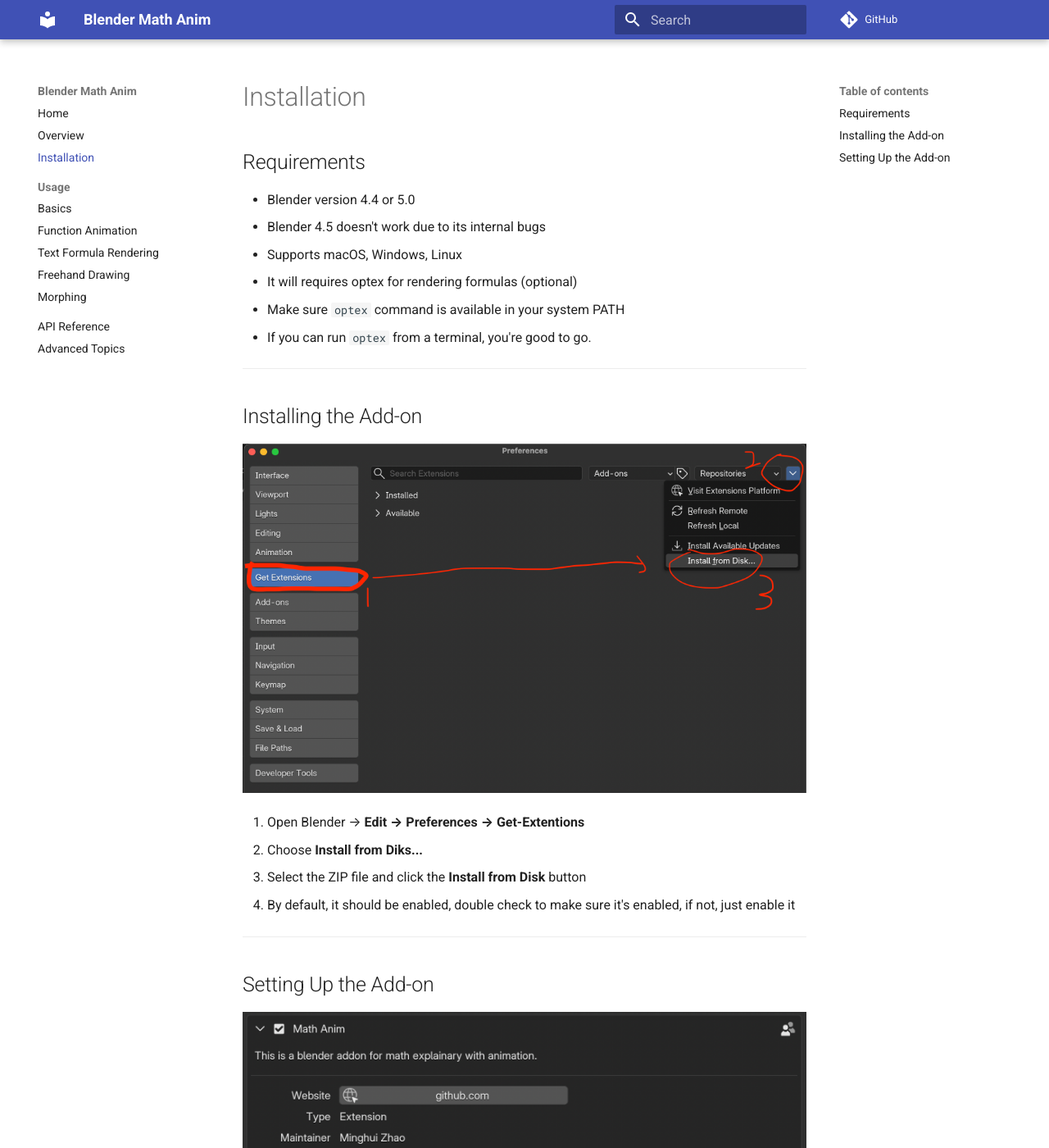
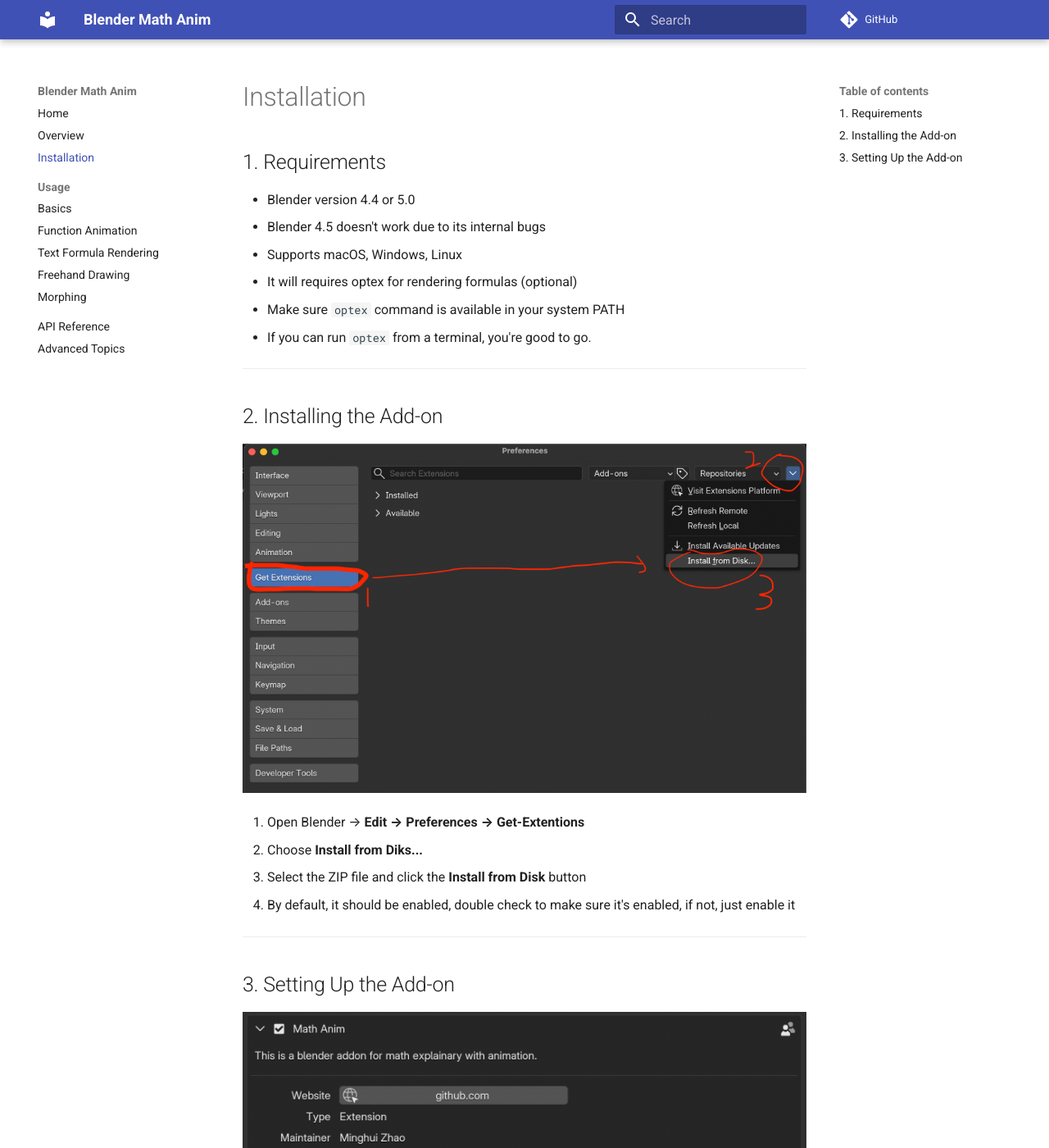
Before and after one commit to Mu-L/Blender_math_anim, an MkDocs documentation site: the page built from docs/installation.md, in a window 1280 px wide and 1400 px high. Shown: the whole window at 82% size. Built offline with MkDocs 1.6.1 and Material for MkDocs 9.7.7, drawn with Linux system fonts in a browser that asks for light colours; comment, search, counter and statistics services are not loaded.

Commit message:
update documentation

```diff
--- a/docs/installation.md
+++ b/docs/installation.md
@@ -1,6 +1,6 @@
 # Installation
 
-## Requirements
+## 1. Requirements
 
 - Blender version 4.4 or 5.0
   - Blender 4.5 doesn't work due to its internal bugs
@@ -11,7 +11,7 @@
 
 ---
 
-## Installing the Add-on
+## 2. Installing the Add-on
 
 ![Install](pics/math_anim_install.png)
 
@@ -22,21 +22,21 @@
 
 ---
 
-## Setting Up the Add-on
+## 3. Setting Up the Add-on
 
 ![setup](pics/math_anim_install_setup.png)
 
 Click **Add-ons** then search **Math Anim**, expand it.
 
-* The fonts path libraries are necessary unless you don't use the formula part
-* Only `.ttf` and `.otf` fonts are supported, if your PDF files are compiled with other font types, like latex with
+1. The fonts path libraries are necessary unless you don't use the formula part
+  * Only `.ttf` and `.otf` fonts are supported, if your PDF files are compiled with other font types, like latex with
 `.pfb` fonts (they are so outdated), it will use Blender default font instead.
-* All the needed python packages are bundled with the add-on except the `OpTex` which doesn't have a python package.
-  - [OpTeX](https://github.com/olsak/OpTeX?tab=readme-ov-file) is just an latex engine (like lualatex, xelatex), it only supports modern `.ttf` and `.otf` fonts, it's optianl.
-  - You can use [Typst](https://github.com/typst/typst) which is also an modern typesetting engine by only supporting `.ttf` and `.otf` fonts and the `Typst` is bundled with this add-on.
-  - If you installed `OpTex`, make sure it's in your system PATH:
-    - It is in the PATH if you can run `optex` from a terminal, for **Windows**, **MacOS**, and **Linux**.
-    - For both `Typst` and `OpTex`, check their documentations for their free available fonts to use.
-* You can also preset formulas for both `Typst` and `OpTex` for reference or speed up your workflow. Once they're set, they will be showed up in the add-on panel under formula section, otherwise, they will not show up.
-* The `Extra Vars` are extra reserved variables for function plotting besides x,y,z,u,v,t etc, so if you set the number to 10, you will have x0, x1, ..., x9 as extra variables to use, similarly for y,z,u,v,t etc.
-* You can also change the add-on N panel location, but it is recommended to keep it under the default **Tool** location.
+  * All the needed python packages are bundled with the add-on except the `OpTex` which doesn't have a python package.
+    - [OpTeX](https://github.com/olsak/OpTeX?tab=readme-ov-file) is just an latex engine (like lualatex, xelatex), it only supports modern `.ttf` and `.otf` fonts, it's optianl.
+    - You can use [Typst](https://github.com/typst/typst) which is also an modern typesetting engine by only supporting `.ttf` and `.otf` fonts and the `Typst` is bundled with this add-on.
+    - If you installed `OpTex`, make sure it's in your system PATH:
+      - It is in the PATH if you can run `optex` from a terminal, for **Windows**, **MacOS**, and **Linux**.
+      - For both `Typst` and `OpTex`, check their documentations for their free available fonts to use.
+2. You can also preset formulas for both `Typst` and `OpTex` for reference or speed up your workflow. Once they're set, they will be showed up in the add-on panel under formula section, otherwise, they will not show up.
+3. The `Extra Vars` are extra reserved variables for function plotting besides x,y,z,u,v,t etc, so if you set the number to 10, you will have x0, x1, ..., x9 as extra variables to use, similarly for y,z,u,v,t etc.
+4. You can also change the add-on N panel location, but it is recommended to keep it under the default **Tool** location.
```
Also changed, not shown: docs/index.md (+7 -6 lines).
